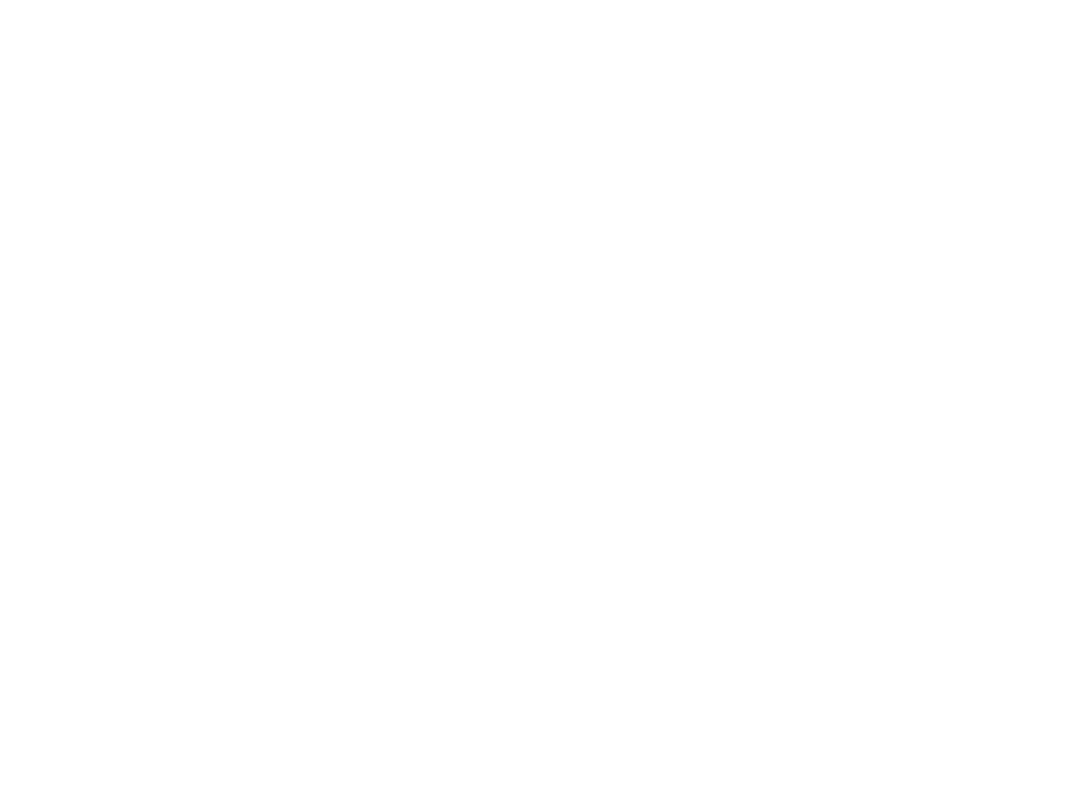
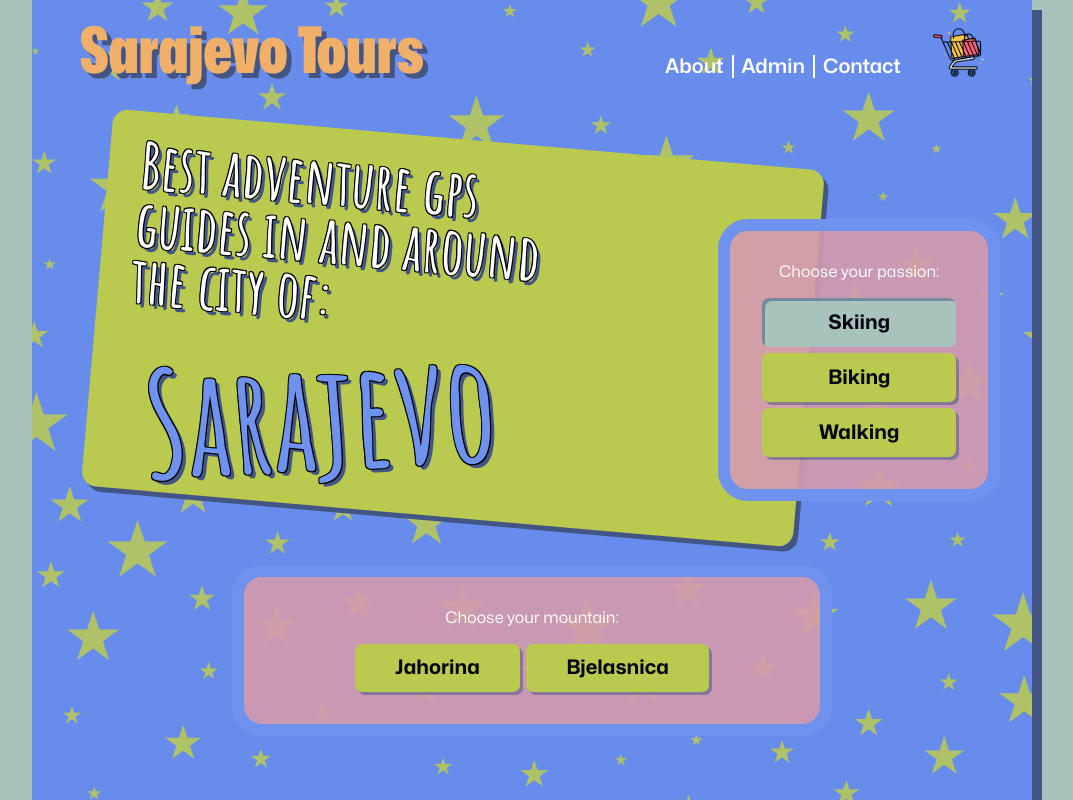
Before and after one commit to drkedrkedjon/sarajevo-tours-react, a React (Vite) app: page /skiing in a window 1280 px wide. Before the commit this address had no page. Shown: the top 800 px of the page, without its empty margins (108-1181 px from the left). Built offline with nearby package versions, Linux system fonts and the light colour scheme.

Commit message:
Working on SubLayout and SubSelect componentes. Routes & CSS

```diff
--- a/css-styles.css
+++ b/css-styles.css
@@ -192,6 +192,15 @@
 /* Clases utiles */
 /* ************************************** */
 
+html,
+body,
+#root {
+  height: 100%;
+}
+.background-color-home {
+  min-height: 100%;
+}
+
 .text-stroke {
   /* Makes outline on text */
   /* -webkit-text-stroke: 1px black; */
@@ -204,6 +213,16 @@
   box-shadow: 3px 3px 0px hsl(var(--shadow-blue), 0.5);
   font-size: var(--fs-500);
   font-weight: 700;
+  transition: all 0.1s ease-out;
+}
+.btn-active {
+  box-shadow: inset 3px 3px 0px hsl(var(--shadow-blue), 0.5);
+  background-color: hsl(var(--color-gray));
+}
+.btn:hover {
+  transform: scale(1.03);
+  box-shadow: 4px 4px 0 hsl(var(--shadow-blue), 0.5);
+  transition: all 0.1s ease-out;
 }
 .btn-green {
   background-color: hsl(var(--color-green));
@@ -326,10 +345,8 @@
   background-color: hsl(var(--color-pink), 0.9);
   border: 0.8rem solid hsl(var(--color-blue));
   border-radius: 30px;
-  /* max-width: 17rem; */
   aspect-ratio: 1;
   text-align: center;
-  /* font-weight: 700; */
   grid-row: 2 / 3;
   grid-column: 1 / -1;
   transform: translate(2.5rem);
@@ -364,9 +381,9 @@
     grid-row: 1 / -1;
     grid-column: 1 / 2;
   }
-  .btn {
+  /* .btn {
     font-size: var(--fs-400);
-  }
+  } */
   .hero-text-title {
     transform: rotate(-8deg) translate(70px, 20px);
   }
@@ -443,7 +460,8 @@
   aspect-ratio: 12/9;
   object-fit: cover;
   object-position: center;
-  box-shadow: 3px 3px 0 hsl(var(--shadow-pink));
+  align-self: stretch;
+  box-shadow: 4px 4px 0 hsl(var(--shadow-blue), 0.5);
   border-radius: 20px;
 }
 @container (min-width: 450px) {
@@ -489,6 +507,43 @@
   }
 }
 /* ************************************** */
+/* SubSelect Component */
+/* ************************************** */
+
+.sub-select {
+  container-type: inline-size;
+  display: flex;
+  flex-direction: column;
+  justify-content: center;
+  gap: 1rem;
+  padding: 2rem;
+  background-color: hsl(var(--color-pink), 0.9);
+  border: 0.8rem solid hsl(var(--color-blue));
+  border-radius: 30px;
+  text-align: center;
+  max-width: 80%;
+  margin-block: 3rem;
+  margin-inline: auto;
+}
+@media (min-width: 50rem) {
+  .sub-select {
+    max-width: 60%;
+  }
+}
+.sub-btn-container {
+  display: flex;
+  flex-direction: column;
+  gap: 0.4rem;
+}
+
+@container (min-width: 24rem) {
+  .sub-btn-container {
+    flex-direction: row;
+    justify-content: center;
+  }
+}
+
+/* ************************************** */
 /* Futter Component */
 /* ************************************** */
 
@@ -502,3 +557,6 @@
   padding: 6rem 2rem;
   text-align: center;
 }
+.footer p {
+  font-weight: 600;
+}
--- a/src/App.jsx
+++ b/src/App.jsx
@@ -3,6 +3,9 @@
 import HomeLayout from "./pages/HomeLayout";
 import Home from "./pages/Home";
 import HomeCards from "./pages/HomeCards";
+import SkiLayout from "./pages/SkiLayout";
+import BikeLayout from "./pages/BikeLayout";
+import WalkLayout from "./pages/WalkLayout";
 
 function App() {
   return (
@@ -11,6 +14,10 @@
         <Route element={<HomeLayout />}>
           <Route path="/" element={<Home />}>
             <Route index element={<HomeCards />} />
+            {/* { NIDAR ??? } */}
+            <Route path="skiing" element={<SkiLayout />} />
+            <Route path="biking" element={<BikeLayout />} />
+            <Route path="walking" element={<WalkLayout />} />
           </Route>
         </Route>
       </Routes>
--- a/src/components/Hero.jsx
+++ b/src/components/Hero.jsx
@@ -1,4 +1,5 @@
 import React from "react";
+import { NavLink } from "react-router-dom";
 
 export default function Hero() {
   return (
@@ -16,12 +17,36 @@
         <div className="hero-select">
           <h3 className="color-white">Choose your passion:</h3>
           <div className="hero-btn-container">
-            <button className="btn btn-green">Skiing</button>
-            <button className="btn btn-green">Biking</button>
-            <button className="btn btn-green">Walking</button>
+            <NavLink
+              to="skiing"
+              className={({ isActive }) =>
+                isActive ? "btn-active btn" : "btn btn-green"
+              }
+            >
+              Skiing
+            </NavLink>
+            <NavLink
+              to="biking"
+              className={({ isActive }) =>
+                isActive ? "btn-active btn" : "btn btn-green"
+              }
+            >
+              Biking
+            </NavLink>
+            <NavLink
+              to="walking"
+              className={({ isActive }) =>
+                isActive ? "btn-active btn" : "btn btn-green"
+              }
+            >
+              Walking
+            </NavLink>
           </div>
         </div>
       </div>
     </div>
   );
 }
+
+// className={`${({ isActive }) =>
+//   isActive ? "btn-active" : ""} btn btn-green`}
--- /dev/null
+++ b/src/components/SubSelect.jsx
@@ -0,0 +1,30 @@
+/* eslint-disable react/prop-types */
+import React from "react";
+import { NavLink } from "react-router-dom";
+
+export default function SubSelect({ dataProps }) {
+  const { to1, to2, btn1, btn2 } = dataProps;
+  return (
+    <div className="sub-select">
+      <h3 className="color-white">Choose your mountain:</h3>
+      <div className="sub-btn-container">
+        <NavLink
+          to={to1}
+          className={({ isActive }) =>
+            isActive ? "btn-active btn" : "btn btn-green"
+          }
+        >
+          {btn1}
+        </NavLink>
+        <NavLink
+          to={to2}
+          className={({ isActive }) =>
+            isActive ? "btn-active btn" : "btn btn-green"
+          }
+        >
+          {btn2}
+        </NavLink>
+      </div>
+    </div>
+  );
+}
--- /dev/null
+++ b/src/pages/BikeLayout.jsx
@@ -0,0 +1,19 @@
+import React from "react";
+import SubSelect from "../components/SubSelect";
+import { Outlet } from "react-router-dom";
+
+export default function BikeLayout() {
+  const props = {
+    to1: "single-day",
+    to2: "multi-day",
+    btn1: "Single day",
+    btn2: "Multi day",
+  };
+
+  return (
+    <>
+      <SubSelect dataProps={{ ...props }} />
+      <Outlet />
+    </>
+  );
+}
--- /dev/null
+++ b/src/pages/SkiLayout.jsx
@@ -0,0 +1,19 @@
+import React from "react";
+import SubSelect from "../components/SubSelect";
+import { Outlet } from "react-router-dom";
+
+export default function SkiLayout() {
+  const props = {
+    to1: "jahorina",
+    to2: "bjelasnica",
+    btn1: "Jahorina",
+    btn2: "Bjelasnica",
+  };
+
+  return (
+    <>
+      <SubSelect dataProps={{ ...props }} />
+      <Outlet />
+    </>
+  );
+}
--- /dev/null
+++ b/src/pages/WalkLayout.jsx
@@ -0,0 +1,19 @@
+import React from "react";
+import SubSelect from "../components/SubSelect";
+import { Outlet } from "react-router-dom";
+
+export default function WalkLayout() {
+  const props = {
+    to1: "food-walking",
+    to2: "history-walking",
+    btn1: "Food walks",
+    btn2: "History walks",
+  };
+
+  return (
+    <>
+      <SubSelect dataProps={{ ...props }} />
+      <Outlet />
+    </>
+  );
+}
```
